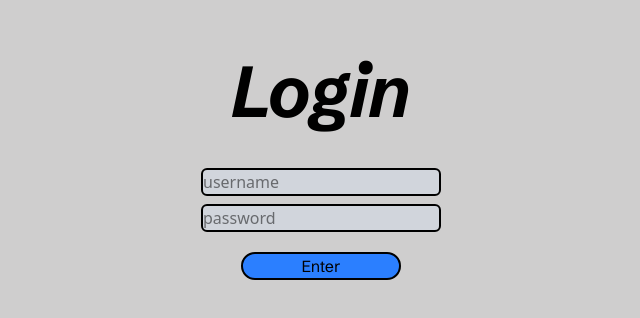
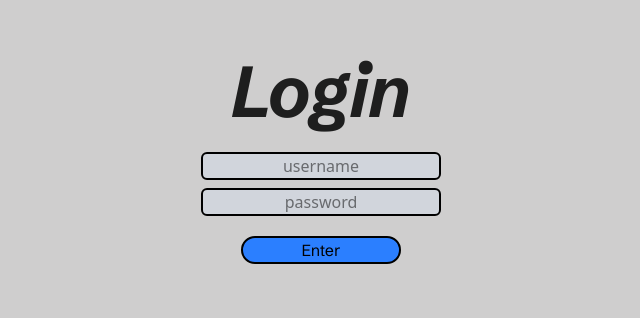
Before and after one commit to v1peridae/Troubadour, a SvelteKit app: page /login in a window 1280 px wide. Shown: the part 144-462 px from the top of the page, without its empty margins (319-959 px from the left). Built offline with nearby package versions, Linux system fonts and the light colour scheme.

Commit message:
Refined transitions

```diff
--- a/src/routes/+page.svelte
+++ b/src/routes/+page.svelte
@@ -1,5 +1,12 @@
 <script lang="ts">
+	import { onMount } from "svelte";
+    import { fade } from "svelte/transition";
+
     console.log("Troubadour v1.0.0, started up");
+    let fadeController: boolean = $state(false);
+    onMount(() => {
+        fadeController = true;
+    })
 </script>
 <style lang="postcss">
     @import url('https://fonts.googleapis.com/css2?family=Crimson+Pro:ital,wght@0,200..900;1,200..900&display=swap');
@@ -21,7 +28,7 @@
     }
 </style>
 <h1 class="text-8xl font-bold text-gray-600 text-center -inset-y-3 mt-50 text-shadow-cyan-900/50 ">Troubadour</h1>
-<h4 class="text-2xl font-medium text-gray-500 text-center mt-2">Your music, annotated your way.</h4>
-<div class="text-center bg-gray-800 p-4 shadow-lg rounded-2xl w-35 mt-10 ml-146 hover:bg-gray-700">
-    <a href="/login" class="text-center text-gray-200 font-script p-4 m-4">Enter</a>
+{#if fadeController}<h4 id="subtitle" class="text-2xl font-medium text-gray-500 text-center mt-2" transition:fade={{duration: 3000}}>Your music, annotated your way.</h4> {/if}
+<div class="text-center bg-gray-800 p-4 shadow-lg rounded-2xl w-35 mt-6 ml-146 hover:bg-gray-700">
+    <a href="/login" class="text-center text-gray-200 font-[Schibsted Grotesk] italic font-light p-4 m-4">Enter</a>
 </div>
--- a/src/routes/login/+page.svelte
+++ b/src/routes/login/+page.svelte
@@ -28,9 +28,9 @@
 </style>
 
 <div class="rounded-2xl mt-50 p-0 flex flex-col items-center text-center justify-center mx-auto w-md max-w-md">
-    {#if fadeController}<h1 class="text-7xl text-center m-0 p-0 font-bold italic font-[Schibsted_Grotesk]" transition:fade>Login</h1> {/if}
-    <input type="text" class="bg-gray-300 border-2 inline-block rounded-md w-60 mt-10" id="user" bind:value={username} placeholder="username">
-    <input type="password" class="bg-gray-300 border-2 inline-block rounded-md w-60 mt-2" id="password" bind:value={password} placeholder="password">
+    {#if fadeController}<h1 class="text-7xl text-center m-0 p-0 font-bold italic font-[Schibsted_Grotesk] opacity-85" transition:fade>Login</h1> {/if}
+    <input type="text" class="bg-gray-300 border-2 inline-block rounded-md w-60 mt-6 items-center text-center justify-center" id="user" bind:value={username} placeholder="username">
+    <input type="password" class="bg-gray-300 border-2 inline-block rounded-md w-60 mt-2 items-center text-center justify-center" id="password" bind:value={password} placeholder="password">
     <input type="button" class="bg-blue-500 border-2 inline-block rounded-full w-40 mt-5 font-[Schibsted_Grotesk]" value="Enter" {onclick}>
 </div>
 
```
